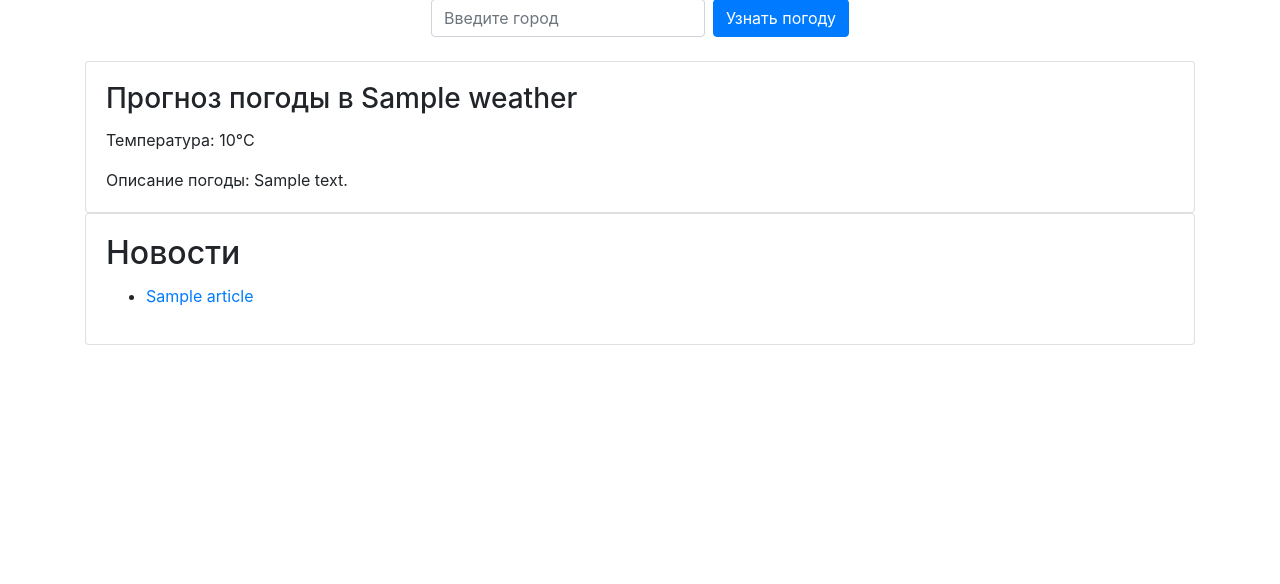
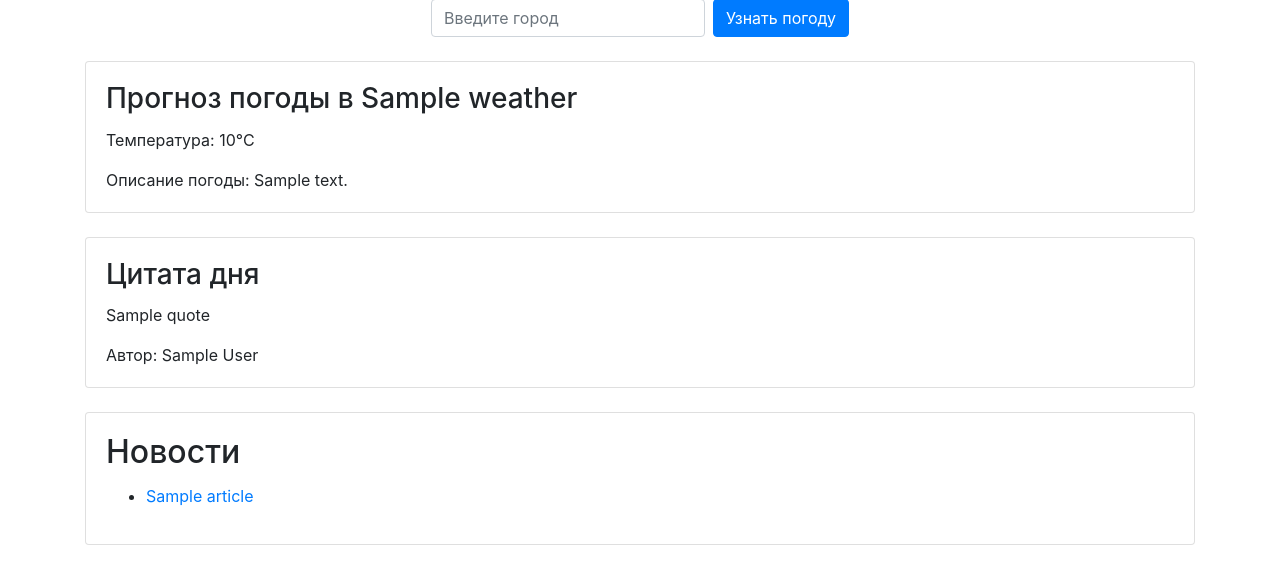
Before and after one commit to Alexrazumovich/apiPrWeb, a Flask app: template templates/index.html in a window 1280 px wide. Shown: the part 121-705 px from the top of the page. Run offline with Flask 3, Linux system fonts and the light colour scheme; the template is opened without the code that fills it: most values are stand-ins (such as "Sample title", 1, 10 or a date in 2020); some libraries are stand-ins or nearby versions.

Commit message:
weather_news-quote

```diff
--- a/main.py
+++ b/main.py
@@ -6,11 +6,14 @@ app = Flask(__name__)
 def index():
     weather=None
     news=None
+    quote=None
     if request.method == 'POST':
         city = request.form.get('city')
         weather = get_weather(city)
         news=get_news()
-    return render_template('index.html',weather=weather,news=news)
+        quote=get_quote()
+
+    return render_template('index.html',weather=weather,news=news,quote=quote)
 def get_weather(city):
         api_key = '83ae226b645257424cfc78b3aa9e1aed'
         url = f'https://api.openweathermap.org/data/2.5/weather?q={city}&appid={api_key}&units=metric'
@@ -24,5 +27,11 @@ def get_news():
     response = requests.get(url)
     return response.json().get('articles',[])
 
+def get_quote():
+    # url = f'https://api.quotable.io/random'
+    url=f'https://quoteapi.pythonanywhere.com/random'
+    response = requests.get(url)
+    return response.json()
+
 if __name__ == '__main__':
     app.run(debug=True)
--- a/templates/index.html
+++ b/templates/index.html
@@ -24,6 +24,18 @@
                         <p class="card-text">Описание погоды: {{ weather['weather'][0]['description'] }}</p>
                     </div>
                 </div>
+                <br>
+            {% endif %}
+            {% if quote %}
+                <div class="card">
+                    <div class="card-body">
+                        <h3 class="card-title">Цитата дня</h3>
+<!--                        <p class="card-text">{{ quote['content']}}</p>-->
+                        <p class="card-text">{{ quote['Quotes'][0]['quote']}}</p>
+                        <p class="card-text">Автор: {{ quote['Quotes'][0]['author']}}</p>
+                    </div>
+                </div>
+                <br>
             {% endif %}
             {% if news %}
                 <div class="card">
```
